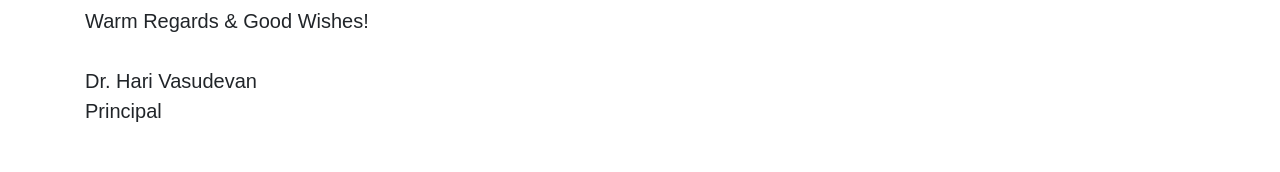
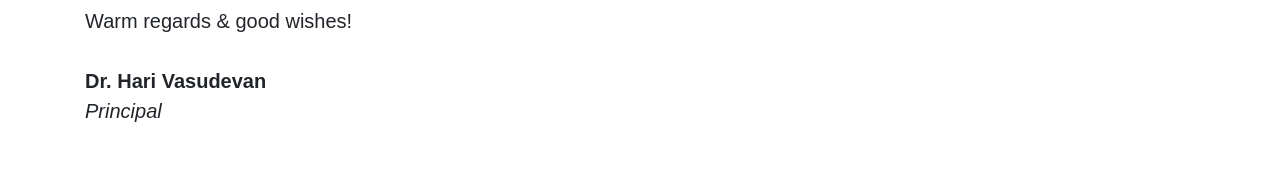
Before and after one commit to vixrant/nss-website, a Next.js app: page / in a window 1280 px wide. Shown: the part 2762-2934 px from the top of the page. Built offline with nearby package versions, Linux system fonts and the light colour scheme; a web font is replaced by a local one.

Commit message:
Bold principal name

```diff
--- a/pages/about.js
+++ b/pages/about.js
@@ -17,7 +17,7 @@ const posInfo = [
 		src: '../static/images/photos/tawre.jpeg',
 	},
 	{
-		name: "Alisha Banz Ma'am",
+		name: "Prof. Alisha Banz",
 		src: '../static/images/photos/alisha.jpeg',
 	},
 ];
--- a/pages/index.js
+++ b/pages/index.js
@@ -52,9 +52,9 @@ export default () => (
 							We, at D.J Sanghvi College of Engineering believe that, for every individual to be strong enough to face the challenges of today’s world, they have to see for themselves the problems and predicaments faced by the society and work towards its betterment, one step at a time. At DJNSS, we nurture and encourage this thought process, which will help the students become resilient and unfaltering in the face of life, ultimately transforming them from the “Arjuna Syndrome” to being successful individuals in their journey towards becoming a strong unit for the progress and development of the nation.<br/><br/>
 							Social growth aside, DJNSS also encourages the students to bring about various technical advancements wherever necessary and possible. We encourage the unit to mesh technology with daily life of the needy, thereby inculcating in them, a sense of oneness with the society as a whole.<br/><br/>
 							In all our efforts, we seek the Lord's Grace to keep us on the path of virtue, courage and wisdom. May thy grace and blessings flow through us to the world around us in all our efforts to make better people, in addition to being quality engineers, who can make a positive impact in our society and help build our nation in these ever changing and challenging times.<br/><br/>
-							Warm Regards & Good Wishes!<br/><br/>
-							Dr. Hari Vasudevan<br/>
-							Principal<br/>
+							Warm regards & good wishes!<br/><br/>
+							<b style={{fontWeight: 'bold'}}>Dr. Hari Vasudevan</b><br/>
+							<i>Principal</i><br/>
 						</p>
 	        		</Col>
 	        	</Row>
```
